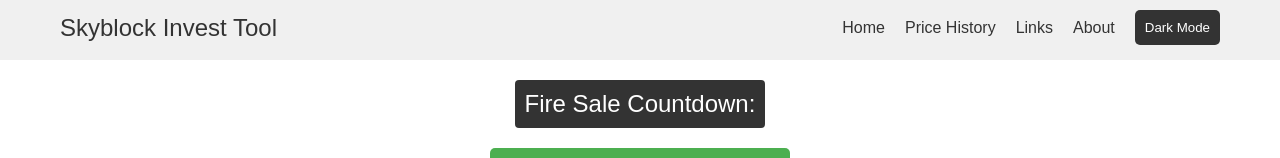
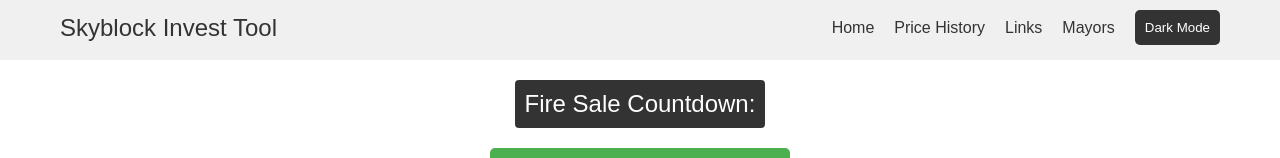
Before and after one commit to Tin04/sb_invest_tool, a React (Vite) app in the folder frontend/: page / in a window 1280 px wide. Shown: the top 158 px of the page. Built offline with nearby package versions, Linux system fonts and the light colour scheme; no server answers.

Commit message:
feat: update route & header for new page

```diff
--- a/frontend/src/App.tsx
+++ b/frontend/src/App.tsx
@@ -4,6 +4,7 @@ import Header from './components/Header';
 import Home from './pages/Home';
 import History from './pages/History';
 import Links from './pages/Links';
+import Mayors from './pages/Mayors';
 
 const App: React.FC = () => {
   return (
@@ -14,7 +15,7 @@ const App: React.FC = () => {
           <Route path="/" element={<Home />} />
           <Route path="/history" element={<History />} />
           <Route path="/links" element={<Links />} />
-
+          <Route path="/mayors" element={<Mayors />} />
         </Routes>
       </div>
     </div>
--- a/frontend/src/components/Header.tsx
+++ b/frontend/src/components/Header.tsx
@@ -16,7 +16,7 @@ const Header: React.FC = () => {
             <li><Link to="/">Home</Link></li>
             <li><Link to="/history">Price History</Link></li>
             <li><Link to="/links">Links</Link></li>
-            <li><Link to="#about">About</Link></li>
+            <li><Link to="/mayors">Mayors</Link></li>
             <li><ThemeToggle /></li>
           </ul>
         </nav>
```
